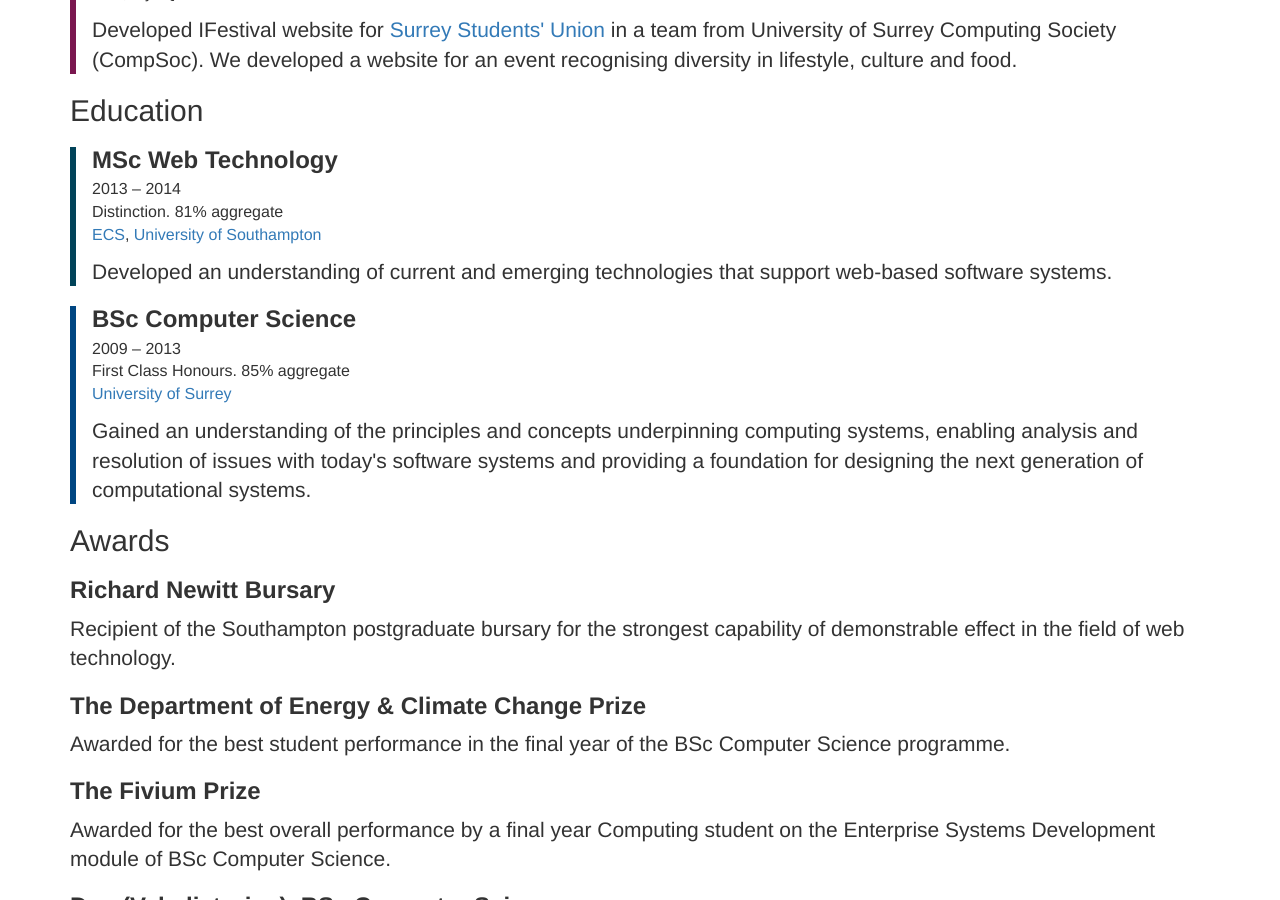
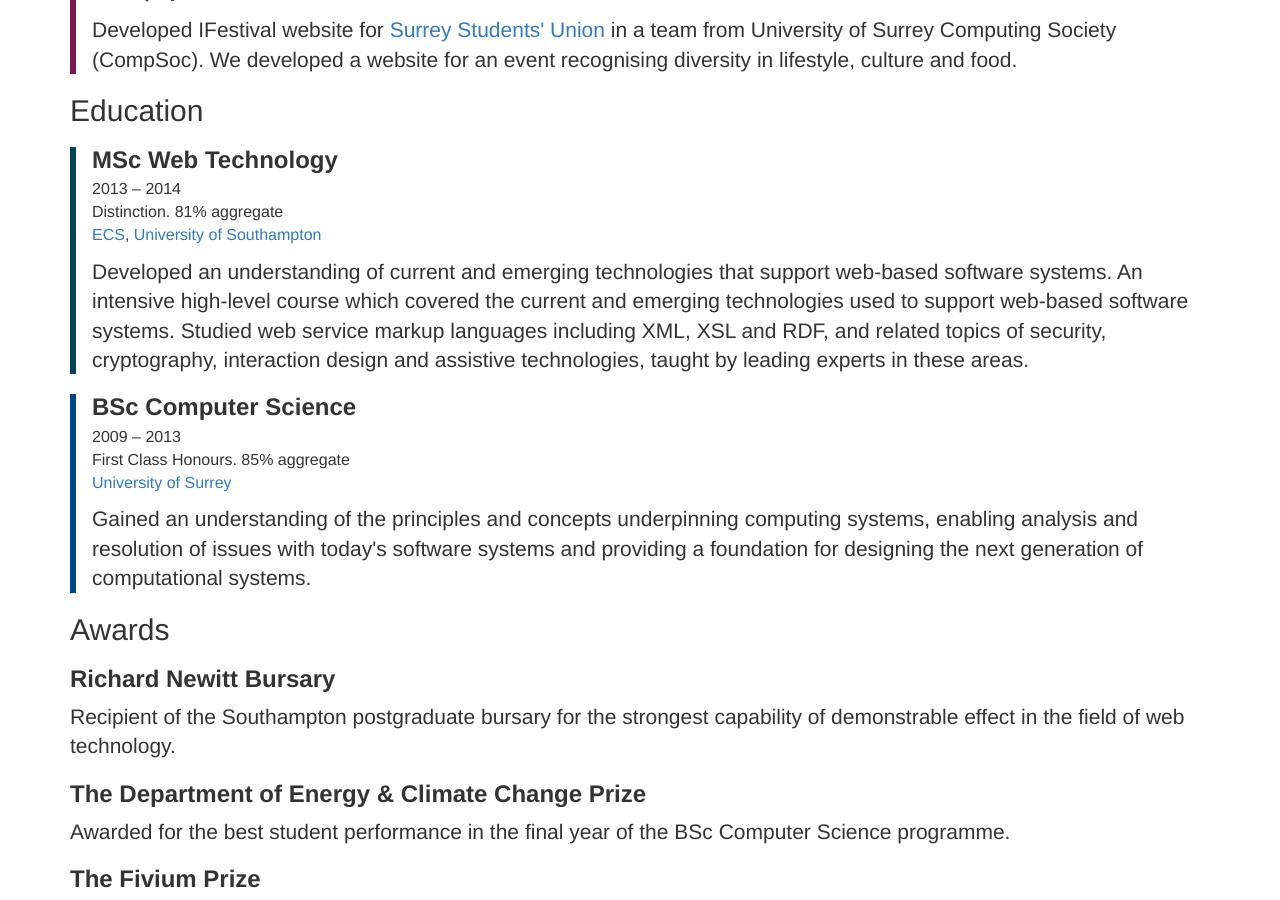
Before and after one commit to alexgreenland/alexgreenland.github.io, a Jekyll site: the page built from index.html, in a window 1280 px wide and 900 px high, scrolled down 2956 px. Built offline with Jekyll 4.4.1, drawn with Linux system fonts in a browser that asks for light colours; nearby versions of some CDN libraries; some web fonts are replaced; Markdown is read by kramdown in place of the engine named in the settings.

Commit message:
Update Southampton

```diff
--- a/index.html
+++ b/index.html
@@ -347,7 +347,7 @@
                 <br>
                 <a href="http://www.ecs.soton.ac.uk/">ECS</a>, <a href="http://www.southampton.ac.uk/">University of Southampton</a>
                 <p class="lead">
-                    Developed an understanding of current and emerging technologies that support web-based software systems.
+                    Developed an understanding of current and emerging technologies that support web-based software systems. An intensive high-level course which covered the current and emerging technologies used to support web-based software systems. Studied web service markup languages including XML, XSL and RDF, and related topics of security, cryptography, interaction design and assistive technologies, taught by leading experts in these areas.
                 </p>
             </div>
         </section>
```
